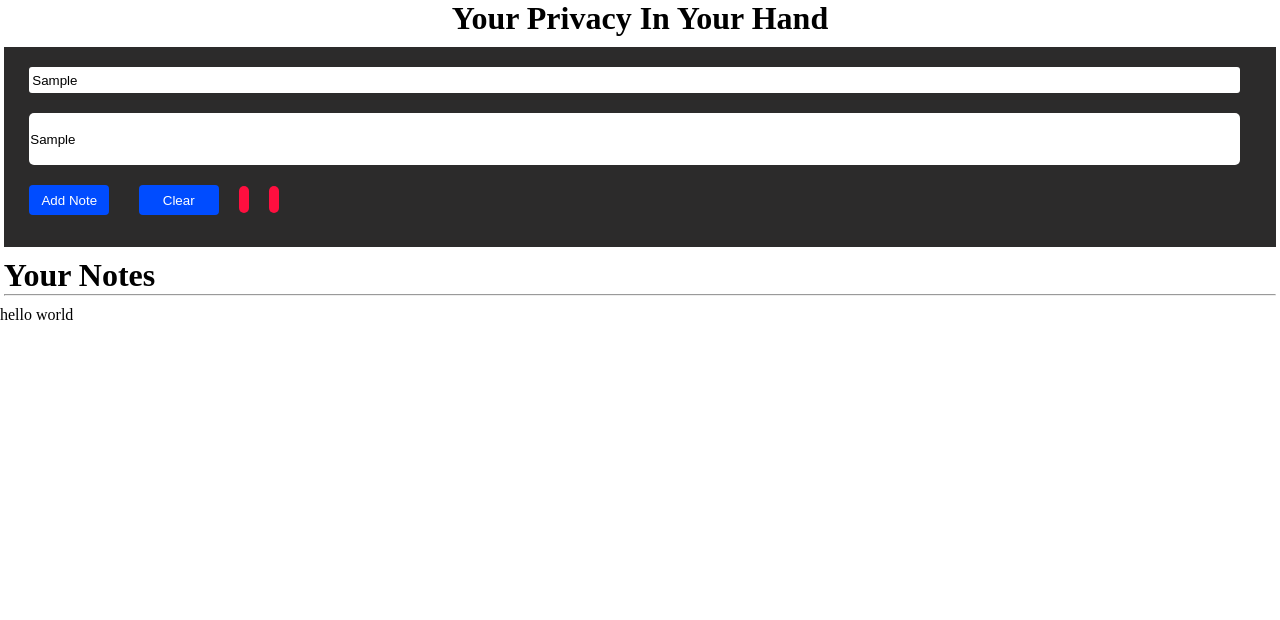
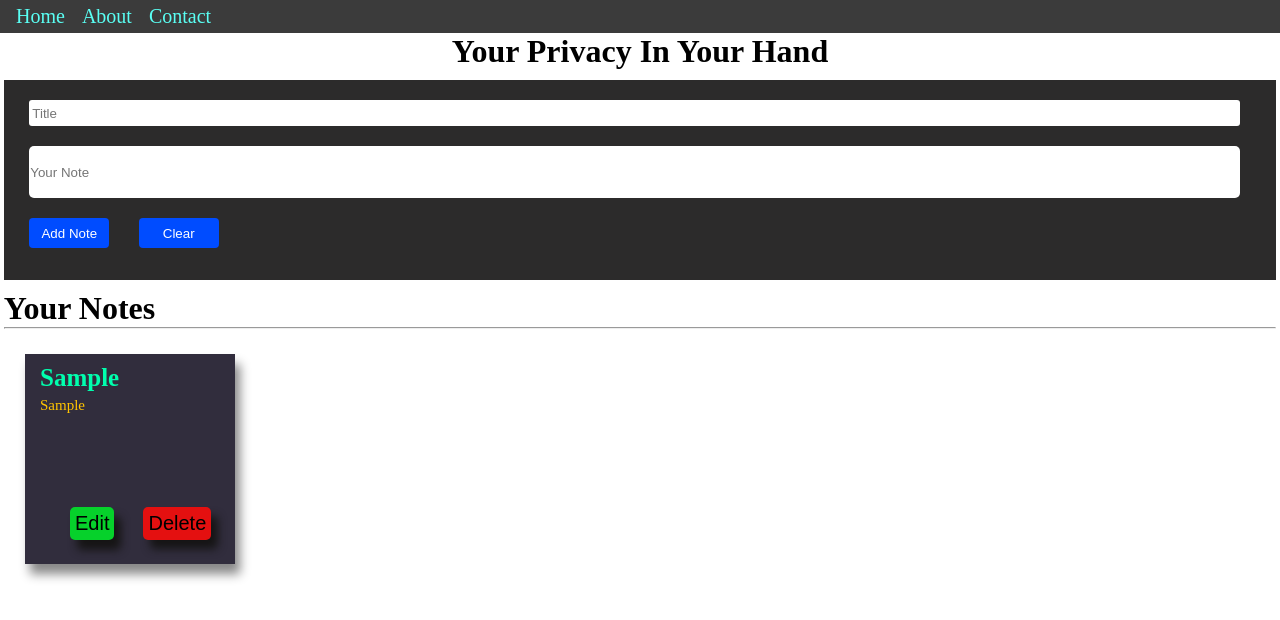
Before and after one commit to vibhu-jain-51/Notes-App, a plain HTML site: page index.html in a window 1280 px wide. Both pictures are taken after typing "Sample", "Sample" into the empty fields and a click on the button "Add Note". Drawn offline with Linux system fonts and the light colour scheme.

Commit message:
created basic functionality

```diff
--- a/index.html
+++ b/index.html
@@ -8,6 +8,13 @@
     <title>Notes App</title>
 </head>
 <body>
+    <nav class="navbar">
+        <ul>
+            <li>Home</li>
+            <li>About</li>
+            <li>Contact</li>
+        </ul>
+    </nav>
     <header>
         <h1>Your Privacy In Your Hand</h1>
     </header>
@@ -20,16 +27,26 @@
 
         <button class="btns" type="button" onclick = clr()>Clear</button>
 
-        <span id="emptyt" class="for-error" > </span>
-        <span id="emptyd" class="for-error" > </span>
     </div>
-    <div class="note-grid">
+    <div class="note-head">
         <h1>Your Notes</h1>
+        <!-- <button class="btns" type="button" onclick = create()>Create</button> -->
         <hr>
     </div>
-    <div class="note-container">
-        hello world
+    <div id="ntc" class="note-container">
+        <!-- <div class="items">No Notes to Display</div> -->
+        <!-- <div class="cards">
+            <div>
+                <p class="card-title">Hellow</p>
+                <div class="card-dec">
+                Loipisicing elit. Libero, non.shdsjhfjjkfjkdngdngmdngmdnmndmgnfdmmnmdnfmdnfmfjdkjkdfjkdjfkdjowisdhfjdhfjdshfkjdsfdskjfksdjkfdjsfkjdskfjdskfksdjfksrem ipsum dolor sit, amet consectetur ad
+            </div>
+                <button type = "button" class="edit-card-button">Edit</button>
+                <button type = "button" class="delete-card-button">Delete</button>
+            </div>
+            </div> -->
     </div>
+
     <script src="index.js"></script>
 </body>
 </html>
--- a/index.js
+++ b/index.js
@@ -1,24 +1,86 @@
-function add_fun(){
-    let note_title = document.getElementById("note-title").value;
-    let note_dec = document.getElementById("note-des").value;
-    if (note_title=="") {
-        // console.log("title empty");
-        document.getElementById("emptyt").innerHTML="Title empty";
-    }
-    else{
-        console.log(note_title);
-    }
+// let count = localStorage.length;
+let mynotes = [];
+create();
+function add_fun() {
+  let note_title = document.getElementById("note-title").value;
+  let note_dec = document.getElementById("note-des").value;
 
-    if (note_dec=="") {
-        document.getElementById("emptyd").innerHTML="Description empty";
-    }
-    else console.log(note_dec);
-    // console.log(note_title);
-    // console.log(note_dec);
+  if (note_dec == "") {
+    note_dec = "No description!";
+  }
+
+  if (note_title == "") {
+    alert("Title Empty");
+  } else {
+    let notes = {};
+    notes.title = note_title;
+    notes.dec = note_dec;
+    mynotes.push(notes);
+    localStorage.setItem("note", JSON.stringify(mynotes));
+    // let str = JSON.stringify(notes);
+    // localStorage.setItem(count, str);
+    // count++;
+    create();
+    clr();
+  }
+}
+// for clearing the input boxes
+function clr() {
+  document.getElementById("note-title").value = "";
+  document.getElementById("note-des").value = "";
 }
 
-// for clearing the input boxes
-function clr(){
-    document.getElementById("note-title").value="";
-    document.getElementById("note-des").value="";
+function create() {
+  let slip = "";
+  let obj = [];
+  obj = JSON.parse(localStorage.getItem("note"));
+  //   console.log(typeof obj);
+  //   console.log(obj);
+  for (var x in obj) {
+    slip += `<div class="cards">
+    <div>
+        <p class="card-title">${obj[x].title}</p>
+        <div class="card-dec">
+        ${obj[x].dec}</div>
+        <button type = "button" class="edit-card-button">Edit</button>
+        <button type = "button" class="delete-card-button">Delete</button>
+    </div>
+    </div>`;
+    let temp = document.getElementById("ntc");
+    temp.innerHTML = slip;
+  }
+  //   for (let index = 0; index < obj.length; index++) {
+  //     console.log("Hiiiiiiii");
+  //     console.log(obj[index], "\n");
+  //     let parsed_data = JSON.parse(obj[index]);
+  //     console.log(parsed_data);
+  //     slip += `<div class="items">
+  //     <div>
+  //         <h5>${parsed_data.title}</h5>
+  //         <p>${parsed_data.dec}</p>
+  //         <button type = "button">Edit</button>
+  //         <button type = "button">Delete</button>
+  //     </div>
+  //     </div>`;
+  //     let temp = document.getElementById("ntc");
+  //     temp.innerHTML = slip;
 }
+//   for (var count in localStorage) {
+//     // let data = localStorage[key];
+//     let parsed_data = JSON.parse(localStorage[count]);
+//     // console.log(parsed_data);
+//     // let data = localStorage.getItem(localStorage.key(index));
+//     // let parsed_data = JSON.parse(data);
+
+//     slip += `<div class="items">
+//     <div>
+//         <h5>${parsed_data.title}</h5>
+//         <p>${parsed_data.dec}</p>
+//         <button type = "button">Edit</button>
+//         <button type = "button">Delete</button>
+//     </div>
+//     </div>`;
+//     let temp = document.getElementById("ntc");
+//     temp.innerHTML = slip;
+//   }
+// }
--- a/styles.css
+++ b/styles.css
@@ -4,6 +4,28 @@
 }
 header>h1{
     text-align: center;
+}
+
+.navbar{
+    padding: 0px;
+    margin: 0px;
+    background-color: #3b3b3b;
+    font-size: 20px;
+    color: rgb(90, 255, 244);
+}
+
+ul{
+    list-style-type: none;
+
+    padding: 5px 10px;
+}
+li{
+    display: inline;
+    padding: 6px;
+}
+li:hover{
+    background-color: rgb(90, 90, 90);
+    cursor: pointer;
 }
 
 #container{
@@ -46,7 +68,7 @@ header>h1{
     border: 0px;
 }
 
-.note-grid{
+.note-head{
     width: 99.4%;
     margin: 10px auto;
 }
@@ -59,3 +81,92 @@ header>h1{
     border-radius: 5px;
     margin-left: 20px;
 }
+
+.note-container{
+    display: grid;
+    margin-left: 10px;
+    grid-template-columns: 200px 200px 200px 200px 200px 200px;
+    column-gap: 50px;
+    /* grid-column-start: 1;
+    grid-column-end: 5; */
+
+}
+
+.cards{
+    padding: 5px;
+    color: rgb(255, 0, 76) ;
+    background-color: rgba(45, 41, 58, 0.979);
+    width: 200px;
+    height: 200px;
+    margin: 15px 15px;
+    box-shadow: 5px 10px 10px #888888;
+}
+
+.card-title{
+    color: #00ffae;
+    font-weight: bold;
+    margin-top: 5px;
+    margin-left: 10px;
+    font-size: 25px;
+}
+
+.card-dec{
+    color: #ffc400;
+    word-wrap: break-word;
+    overflow: auto;
+    position: absolute;
+    margin-top: 5px;
+    margin-left: 10px;
+    font-size: 15px;
+    height: 100px;
+    width: 180px;
+    padding-right: 5px;
+}
+
+.edit-card-button{
+    margin-left: 40px;
+    margin-top: 115px;
+    font-size: 20px;
+    background-color: rgb(6, 209, 43);
+    border: none;
+    padding: 5px;
+    border-radius: 5px;
+    box-shadow: 7px 10px 8px #161515;
+}
+
+.card-dec::-webkit-scrollbar{
+    width: 4px;
+}
+
+.card-dec::-webkit-scrollbar-track {
+    border-radius: 4px;
+    background: rgb(31, 31, 31);        /* color of the tracking area */
+  }
+
+.card-dec::-webkit-scrollbar-thumb {
+    background-color: rgb(82, 82, 82);    /* color of the scroll thumb */
+         border-radius:3px;
+  }
+
+
+
+
+.delete-card-button{
+
+    margin-left: 25px;
+    font-size: 20px;
+    box-shadow: 7px 9px 8px #161515;
+    background-color: #e41010;
+    border: none;
+    padding: 5px;
+    border-radius: 5px
+}
+.edit-card-button:hover{
+    background-color: rgb(68, 244, 77);
+    color: rgb(212, 0, 255);
+}
+
+.delete-card-button:hover{
+    background-color: rgb(246, 69, 49);
+    color: white;
+}
```
